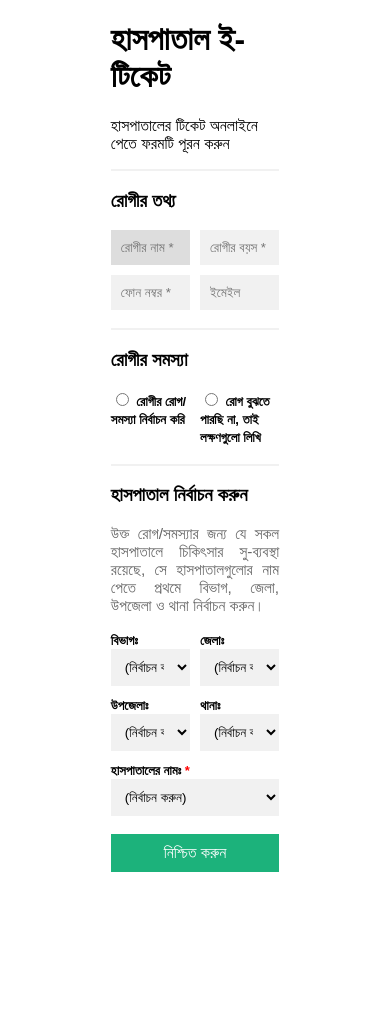
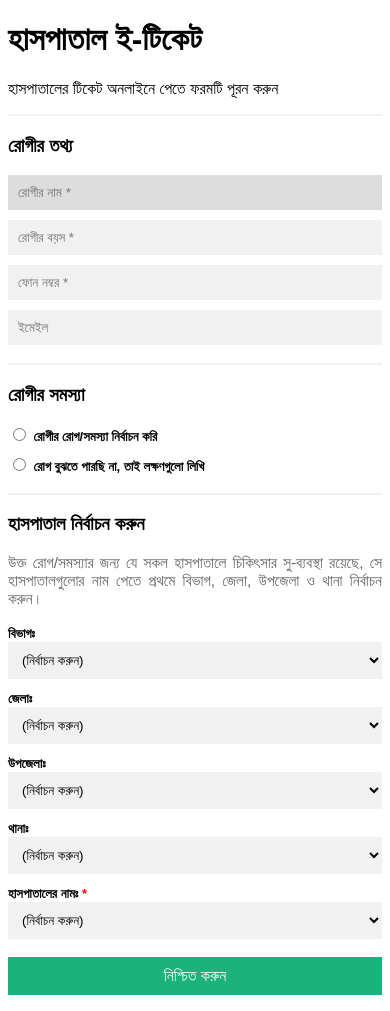
Before and after one commit to mahfuz225bd/Hospital-E-Ticketing-System, a Flask app: page / in a window 390 px wide. Before the commit the page ends 872 px from the top, so only its background shows below. Run offline with Flask 3, Linux system fonts and the light colour scheme.

Commit message:
responsive

```diff
--- a/static/default.css
+++ b/static/default.css
@@ -83,6 +83,24 @@ a {
   color: dodgerblue;
 }
 
+/* Utilities */
+
 .hide {
   display: none;
 }
+
+/* Responsive */
+@media (max-width: 600px) {
+  .container {
+    width: initial;
+  }
+
+  .input-row {
+    -webkit-flex-direction: column;
+    flex-direction: column;
+  }
+
+  .input-row .input-col.right {
+    margin-left: initial;
+  }
+}
```
